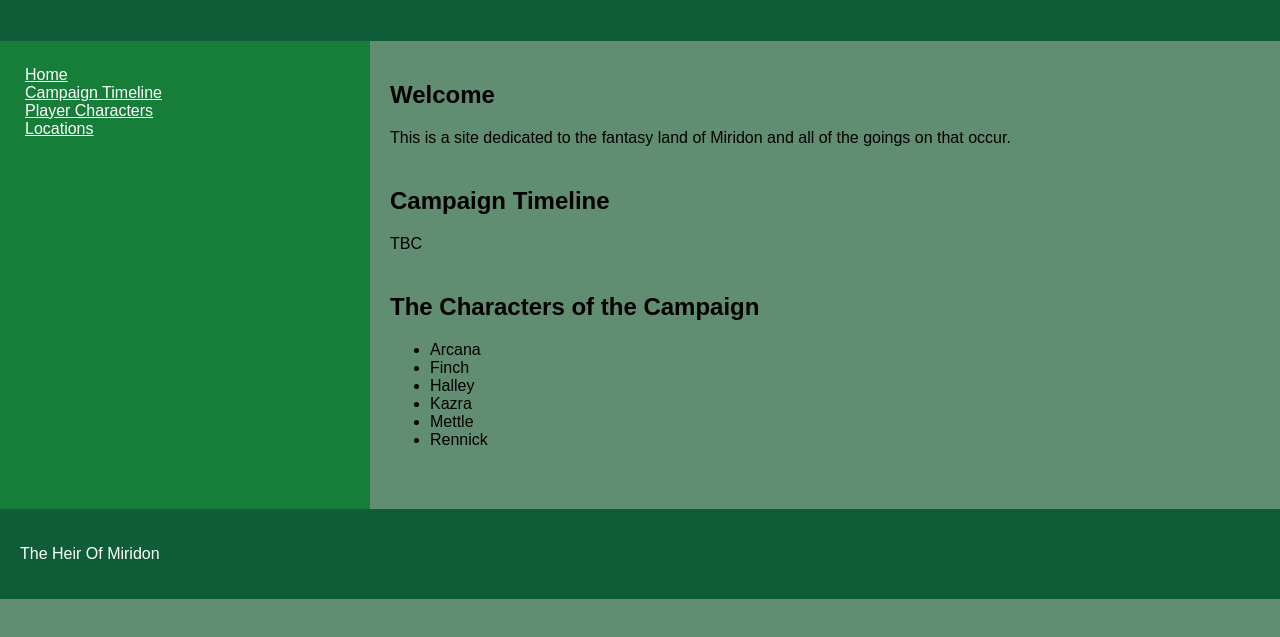
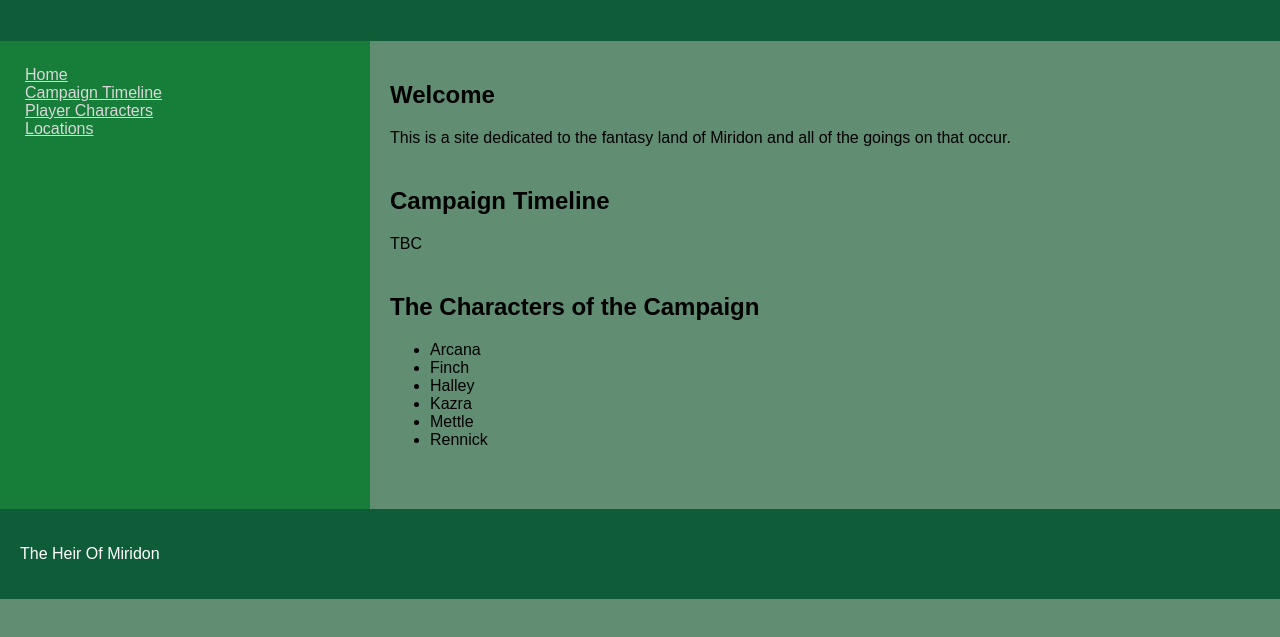
Before and after one commit to ThatGinger135/Miridon, a plain HTML site: page index.html in a window 1280 px wide. Shown: the part 79-716 px from the top of the page. Drawn offline with Linux system fonts and the light colour scheme.

Commit message:
css colour changes

```diff
--- a/style.css
+++ b/style.css
@@ -29,7 +29,7 @@ nav ul li:last-child {
 }
 
 a {
-    color: #ffffff;
+    color: #d9d9d9;
     text-decoration: underline;
 }
 
```
